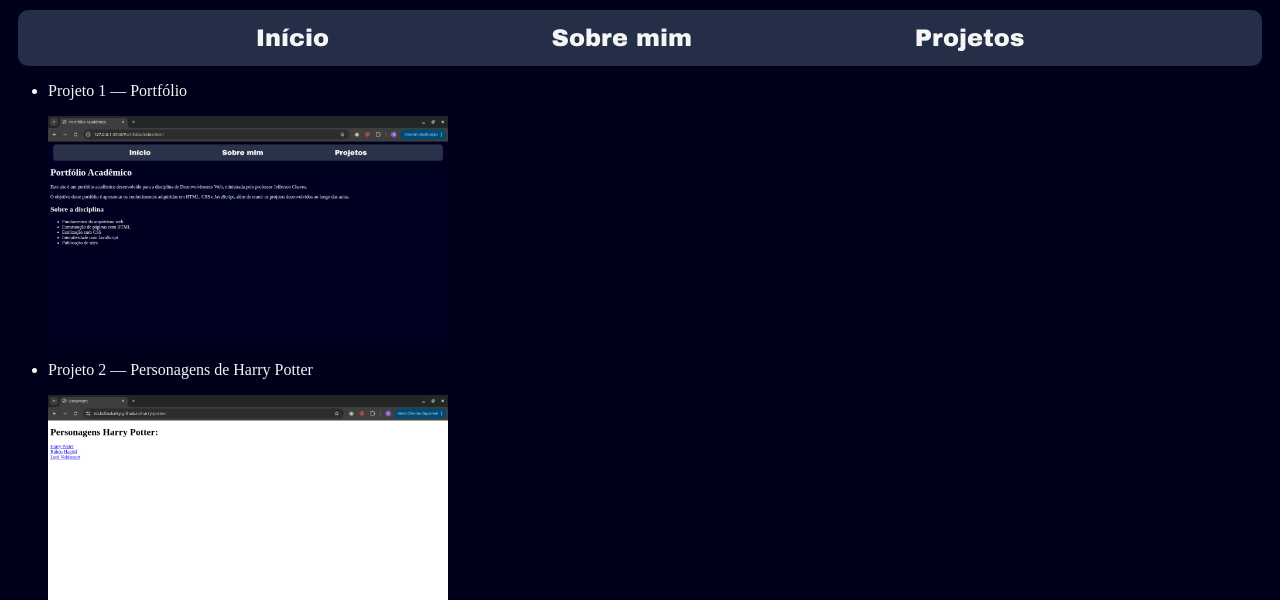
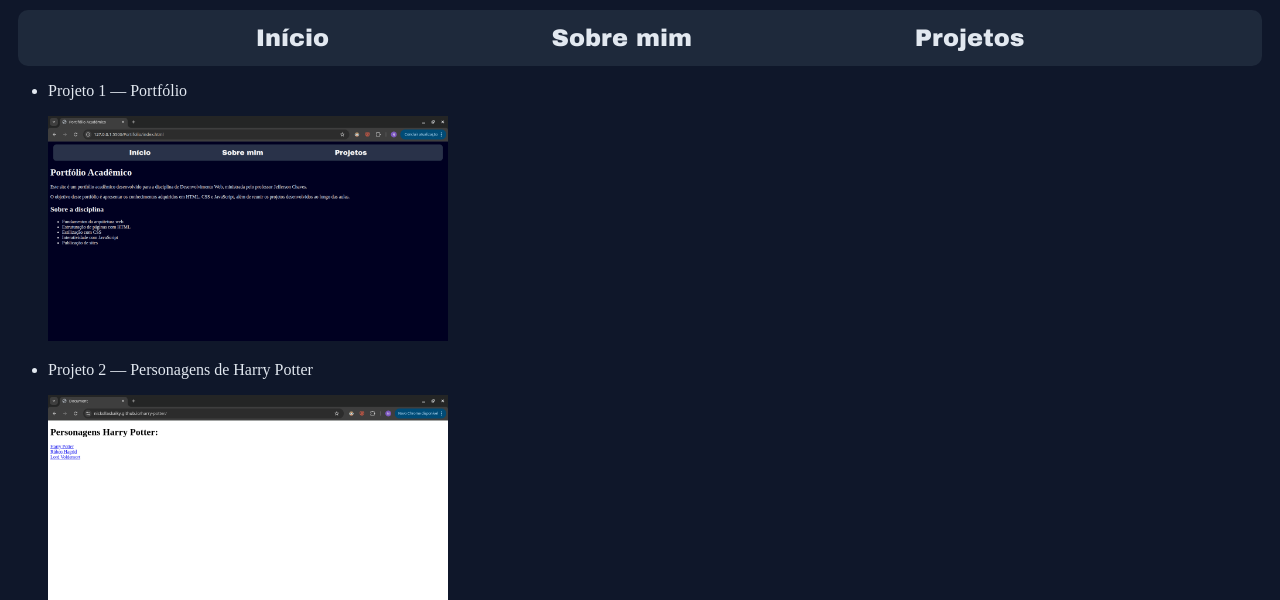
Before and after one commit to NickollasKaiky/Portifolio, a plain HTML site: page projetos.html in a window 1280 px wide. Shown: the top 600 px of the page. Drawn offline with Linux system fonts and the light colour scheme.

Commit message:
Update projetos.html

```diff
--- a/projetos.html
+++ b/projetos.html
@@ -11,9 +11,9 @@
 
   <style>
 
-    *{
-      background-color: #00001b;
-      color: whitesmoke;
+    body{
+      background-color: #0f172a;
+      color: #e2e8f0;
     }
 
     .menu{
@@ -24,23 +24,23 @@
       list-style: none;
       margin: 10px;
       padding: 15px;
-      background-color: #242e47;
+      background-color: #1e293b;
       display: flex;
       justify-content: space-evenly;
-      border-radius: 10px 10px 10px 10px;
+      border-radius: 10px ;
 
     }
 
     .menu a{
       text-decoration: none;
-      color: whitesmoke;
-      background-color: #242e47;
+      color: #e2e8f0;
+      background-color: #1e293b;
 
     }
 
     .menu a:hover{
       text-decoration: underline;
-      color: darkred;
+      color: #38bdf8;
 
     }
 
```
